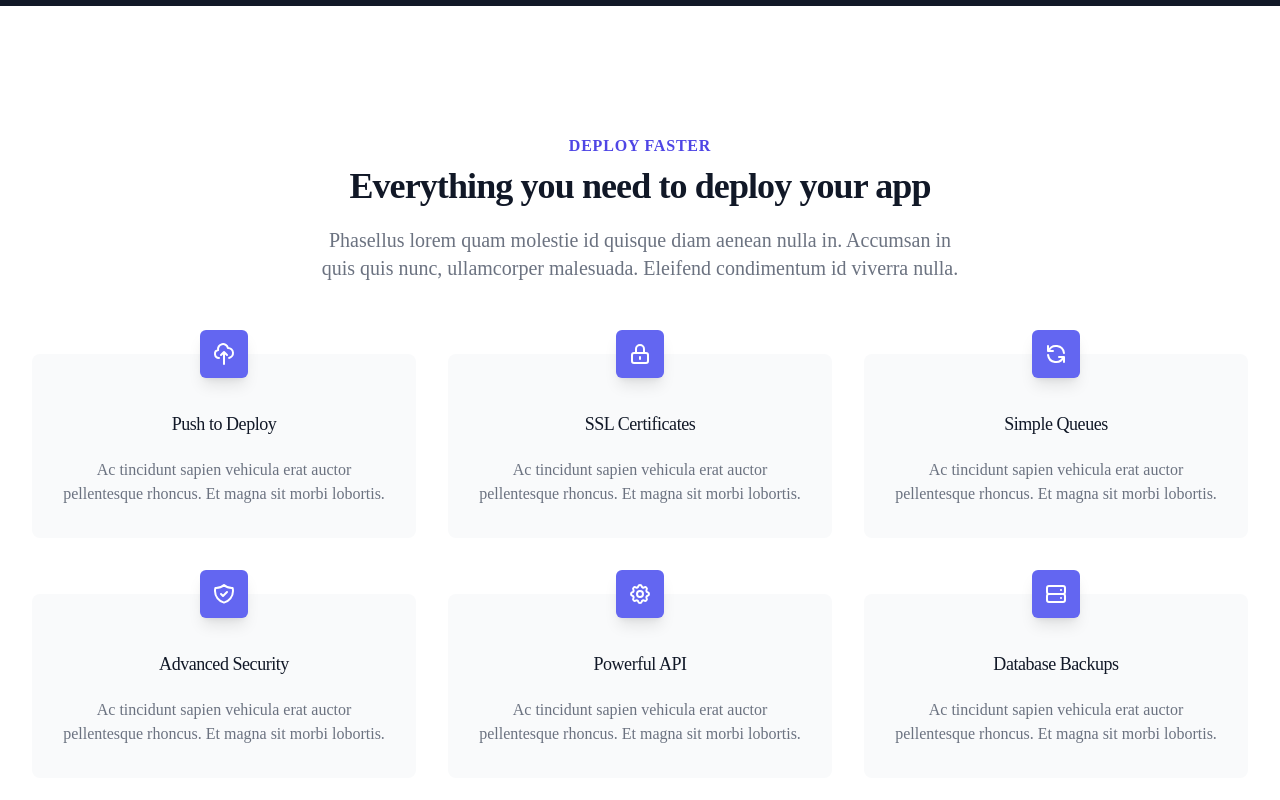
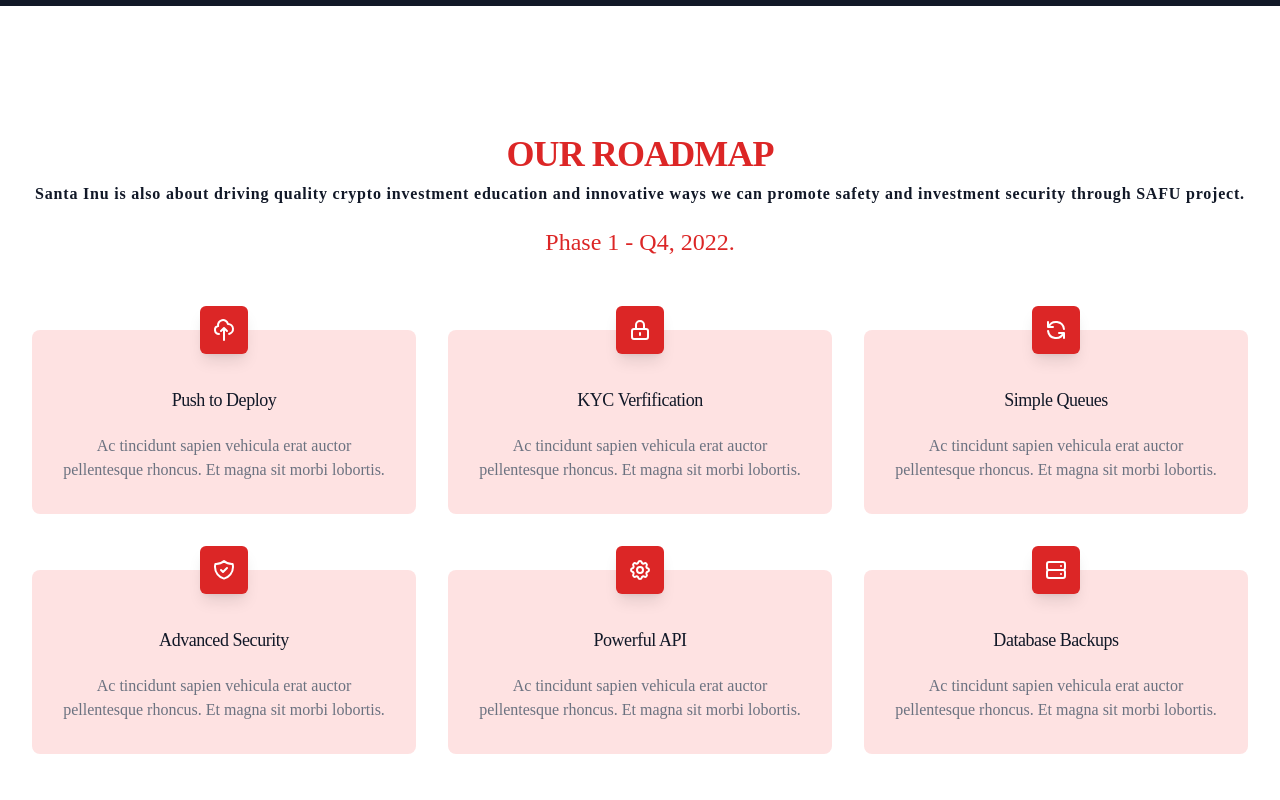
Before and after one commit to Elishaokon13/Degen-Project, a React (Create React App) app: page / in a window 1280 px wide. Shown: the part 780-1580 px from the top of the page. Built offline with nearby package versions, Linux system fonts and the light colour scheme.

Commit message:
Features

```diff
--- a/src/components/Features.jsx
+++ b/src/components/Features.jsx
@@ -8,41 +8,41 @@
     ShieldCheckIcon,
   } from '@heroicons/react/outline'
 
+  // In this section we are going to create a list of features that we want to display on our page.
   const features = [
-    { name: 'Push to Deploy', icon: CloudUploadIcon },
-    { name: 'SSL Certificates', icon: LockClosedIcon },
-    { name: 'Simple Queues', icon: RefreshIcon },
-    { name: 'Advanced Security', icon: ShieldCheckIcon },
-    { name: 'Powerful API', icon: CogIcon },
-    { name: 'Database Backups', icon: ServerIcon },
+    { name: 'Push to Deploy', icon: CloudUploadIcon, description: 'Ac tincidunt sapien vehicula erat auctor pellentesque rhoncus. Et magna sit morbi lobortis.' },
+    { name: 'KYC Verfification', icon: LockClosedIcon, description: 'Ac tincidunt sapien vehicula erat auctor pellentesque rhoncus. Et magna sit morbi lobortis.' },
+    { name: 'Simple Queues', icon: RefreshIcon, description: 'Ac tincidunt sapien vehicula erat auctor pellentesque rhoncus. Et magna sit morbi lobortis.' },
+    { name: 'Advanced Security', icon: ShieldCheckIcon, description: 'Ac tincidunt sapien vehicula erat auctor pellentesque rhoncus. Et magna sit morbi lobortis.' },
+    { name: 'Powerful API', icon: CogIcon, description: 'Ac tincidunt sapien vehicula erat auctor pellentesque rhoncus. Et magna sit morbi lobortis.' },
+    { name: 'Database Backups', icon: ServerIcon, description: 'Ac tincidunt sapien vehicula erat auctor pellentesque rhoncus. Et magna sit morbi lobortis.' },
   ]
 
   export default function Example() {
     return (
       <div className="relative bg-white py-16 sm:py-24 lg:py-32">
         <div className="mx-auto max-w-md px-4 text-center sm:max-w-3xl sm:px-6 lg:px-8 lg:max-w-7xl">
-          <h2 className="text-base font-semibold tracking-wider text-indigo-600 uppercase">Deploy faster</h2>
-          <p className="mt-2 text-3xl font-extrabold text-gray-900 tracking-tight sm:text-4xl">
-            Everything you need to deploy your app
+          <h2 className="text-3xl font-extrabold text-red-600 tracking-tight sm:text-4xl uppercase">Our Roadmap</h2>
+          <p className="mt-2  text-base font-semibold tracking-wider text-gray-900">
+          Santa Inu is also about driving quality crypto investment education and innovative ways we can promote safety and investment security through SAFU project.
           </p>
-          <p className="mt-5 max-w-prose mx-auto text-xl text-gray-500">
-            Phasellus lorem quam molestie id quisque diam aenean nulla in. Accumsan in quis quis nunc, ullamcorper
-            malesuada. Eleifend condimentum id viverra nulla.
+          <p className="mt-5 max-w-prose mx-auto text-2xl text-red-600">
+          Phase 1 - Q4, 2022.
           </p>
           <div className="mt-12">
             <div className="grid grid-cols-1 gap-8 sm:grid-cols-2 lg:grid-cols-3">
               {features.map((feature) => (
                 <div key={feature.name} className="pt-6">
-                  <div className="flow-root bg-gray-50 rounded-lg px-6 pb-8">
+                  <div className="flow-root bg-red-100 rounded-lg px-6 pb-8">
                     <div className="-mt-6">
                       <div>
-                        <span className="inline-flex items-center justify-center p-3 bg-indigo-500 rounded-md shadow-lg">
+                        <span className="inline-flex items-center justify-center p-3 bg-red-600 rounded-md shadow-lg">
                           <feature.icon className="h-6 w-6 text-white" aria-hidden="true" />
                         </span>
                       </div>
                       <h3 className="mt-8 text-lg font-medium text-gray-900 tracking-tight">{feature.name}</h3>
                       <p className="mt-5 text-base text-gray-500">
-                        Ac tincidunt sapien vehicula erat auctor pellentesque rhoncus. Et magna sit morbi lobortis.
+                        {feature.description}
                       </p>
                     </div>
                   </div>
```
